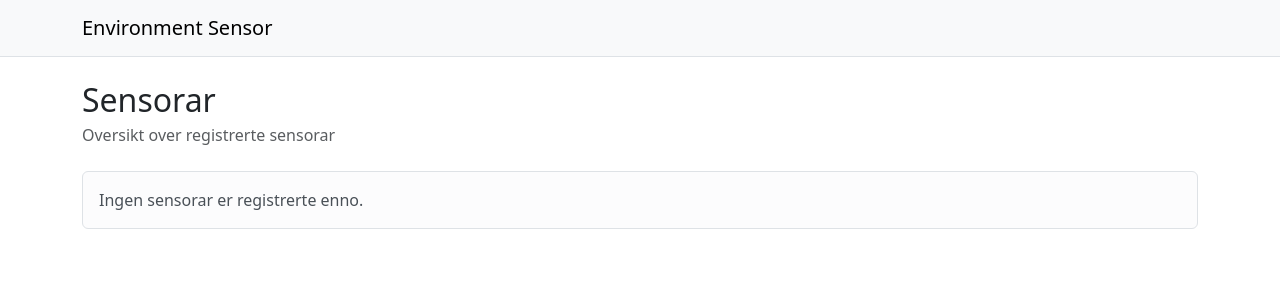
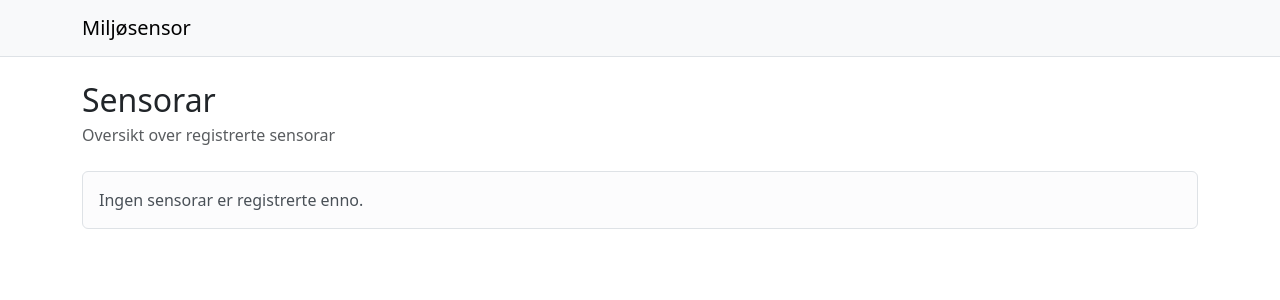
Before and after one commit to dingsoyr/environment-sensor-server, a FastAPI app: page / in a window 1280 px wide. Shown: the top 300 px of the page. Run offline with FastAPI, Linux system fonts and the light colour scheme; data that the repository does not hold is empty.

Commit message:
style: localize dashboard branding

```diff
--- a/app/templates/base.html
+++ b/app/templates/base.html
@@ -3,7 +3,7 @@
 <head>
     <meta charset="utf-8">
     <meta name="viewport" content="width=device-width, initial-scale=1">
-    <title>{% if page_title %}{{ page_title }} - {% endif %}Environment Sensor</title>
+    <title>{% if page_title %}{{ page_title }} - {% endif %}Miljøsensor</title>
     <link
         href="https://cdn.jsdelivr.net/npm/bootstrap@5.3.7/dist/css/bootstrap.min.css"
         rel="stylesheet"
@@ -19,7 +19,7 @@
 <body>
     <nav class="navbar navbar-expand-lg bg-body-tertiary border-bottom mb-4">
         <div class="container">
-            <a class="navbar-brand" href="/">Environment Sensor</a>
+            <a class="navbar-brand" href="/">Miljøsensor</a>
         </div>
     </nav>
 
```
Also changed, not shown: tests/test_dashboard_home_page.py (+2 -2 lines).
